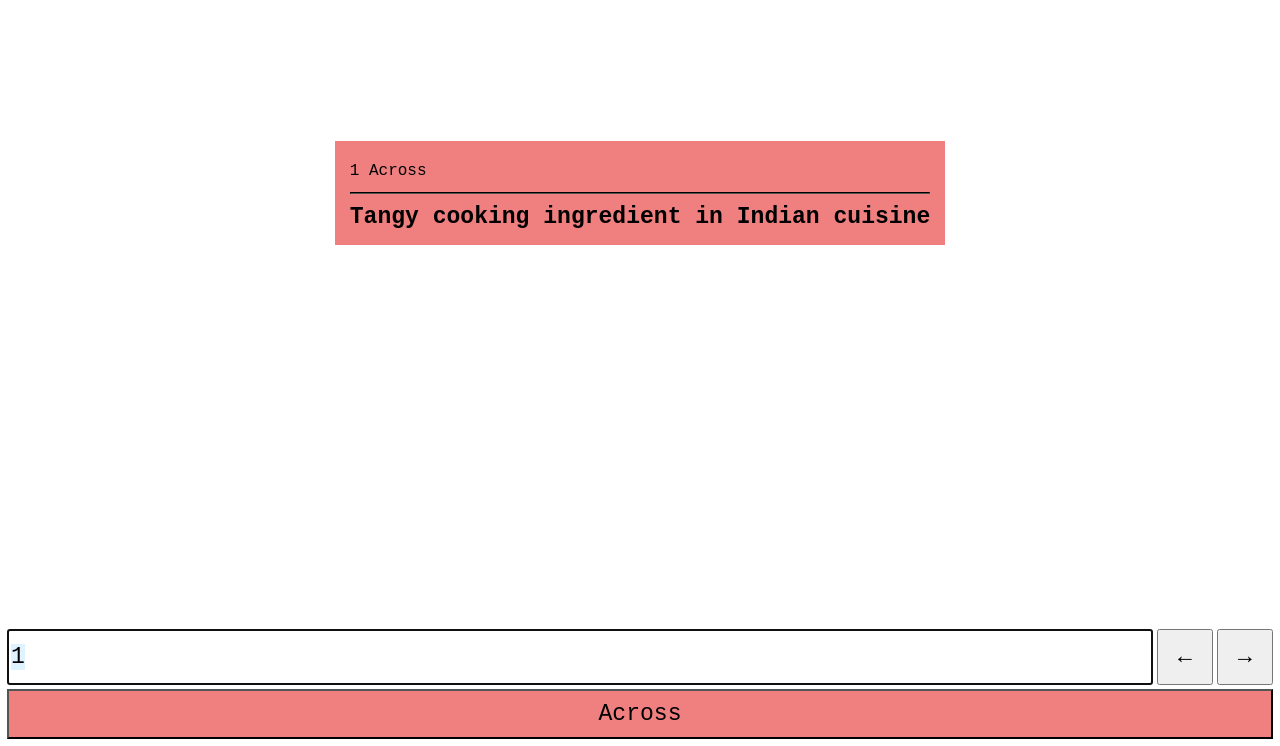
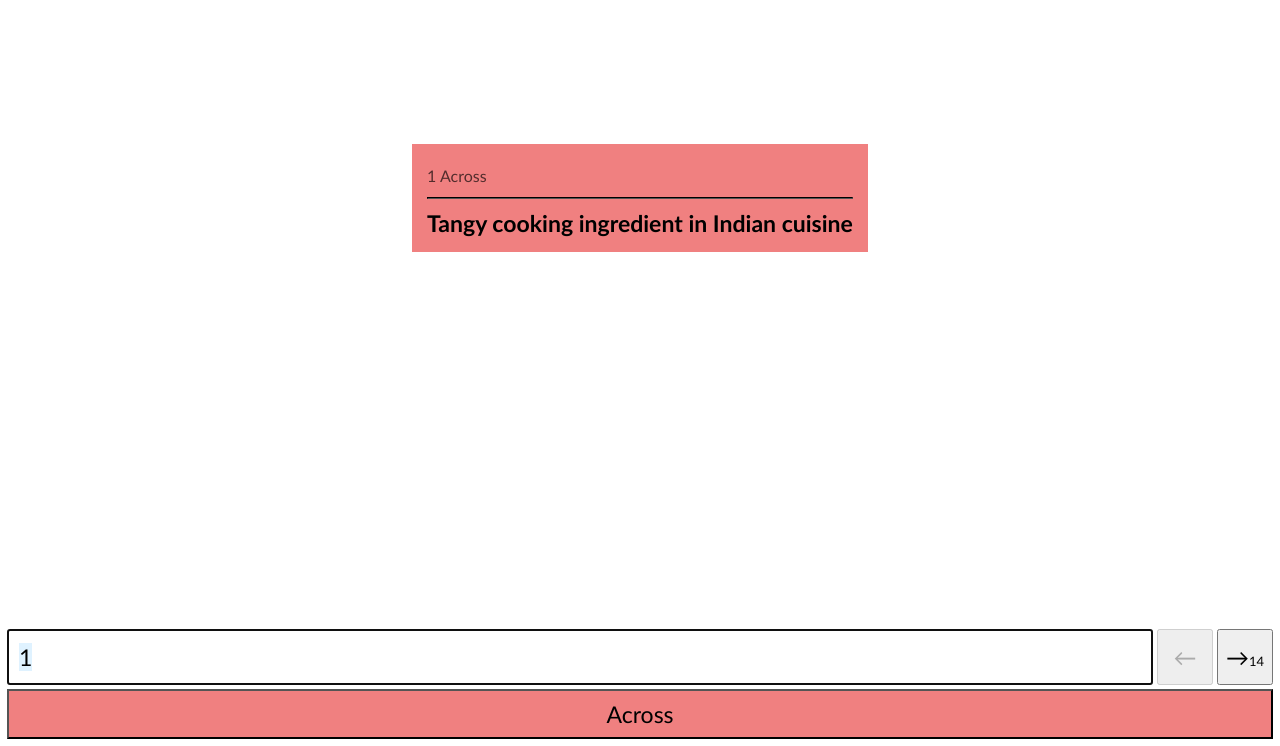
Before and after one commit to ishmandoo/super-mega-crossword-2024, a plain HTML site: page new.html in a window 1280 px wide. Shown: the part 54-800 px from the top of the page. Drawn offline with Linux system fonts and the light colour scheme.

Commit message:
next numbers

```diff
--- a/new.html
+++ b/new.html
@@ -26,8 +26,8 @@
     <footer>
       <div class="footer">
         <input type="number" id="clue-number-input" id="" placeholder="Clue Number" value="1">
-        <button id="last-button">&larr;</button>
-        <button id="next-button">&rarr;</button>
+        <button id="last-button"><span id="last-number"></span>&larr;</button>
+        <button id="next-button">&rarr;<span id="next-number"></span></button>
       </div>
       <div class="footer">
         <button id="across-down-button" class="across">Across</button>
@@ -43,7 +43,7 @@
     height: 100%;
     overflow: hidden;
     font-size: larger;
-    font-family:'Courier New', Courier, monospace;
+    font-family:'Gill Sans', 'Gill Sans MT', Calibri, 'Trebuchet MS', sans-serif
   }
 
   .across {
@@ -88,6 +88,7 @@
   }
 
   #clue-header {
+    opacity: .65;
     font-size: medium;
   }
 
@@ -109,6 +110,7 @@
   #clue-number-input {
     flex: 1;
     height: 50px;
+    padding-left: 10px;
   }
 
   #clue-number-input::selection {
@@ -126,6 +128,10 @@
   #last-button {
     width: 56px;
     height: 56px;
+  }
+
+  #next-number, #last-number {
+    font-size: small;
   }
 
   #clue-number-input,
@@ -152,7 +158,9 @@
   let clueNumberInput = document.getElementById("clue-number-input");
   let acrossDownButton = document.getElementById("across-down-button");
   let nextButton = document.getElementById("next-button");
+  let nextNumber = document.getElementById("next-number");
   let lastButton = document.getElementById("last-button");
+  let lastNumber = document.getElementById("last-number");
   let clueHeaderOutput = document.getElementById("clue-header");
   let clueBodyOutput = document.getElementById("clue-body");
   let clueOutput = document.getElementById("clue");
@@ -946,16 +954,22 @@
     let direction = acrossDownButton.innerText;
     let clue = getClueTable()[clueNumber]
 
-    if (getNextKey()) {
-      nextButton.classList.remove("disabled")
+    let next = getNextKey()
+    if (next) {
+      nextButton.disabled = false;
+      nextNumber.innerText = next
     } else {
-      nextButton.classList.add("disabled")
+      nextButton.disabled = true;
+      nextNumber.innerText = ""
     }
 
-    if (getLastKey()) {
-      lastButton.classList.remove("disabled")
+    let last = getLastKey()
+    if (last) {
+      lastButton.disabled = false;
+      lastNumber.innerText = last
     } else {
-      lastButton.classList.add("disabled")
+      lastButton.disabled = true;
+      lastNumber.innerText = ""
     }
 
     clueHeaderOutput.innerText = `${clueNumber} ${direction}`;
```
